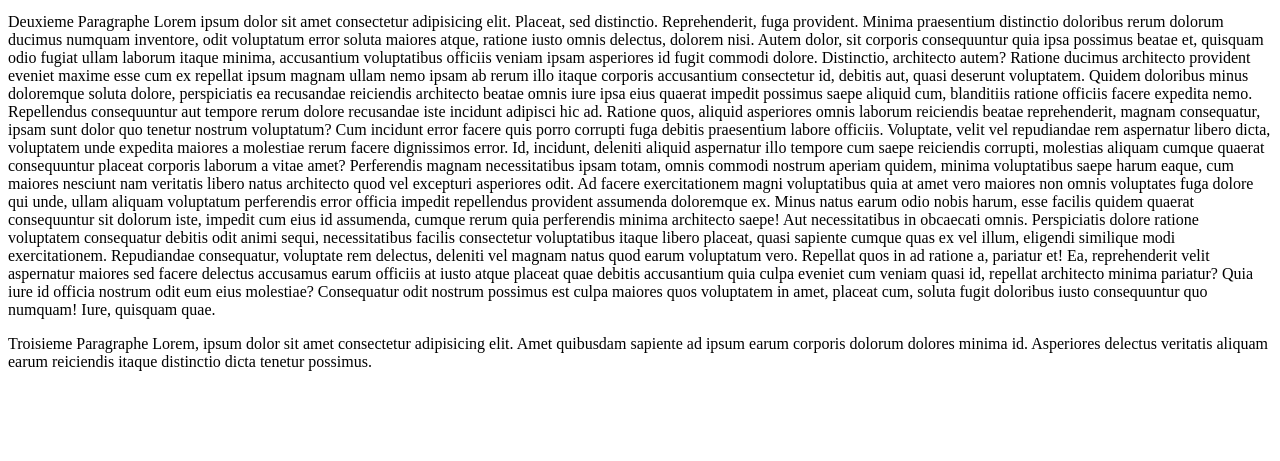
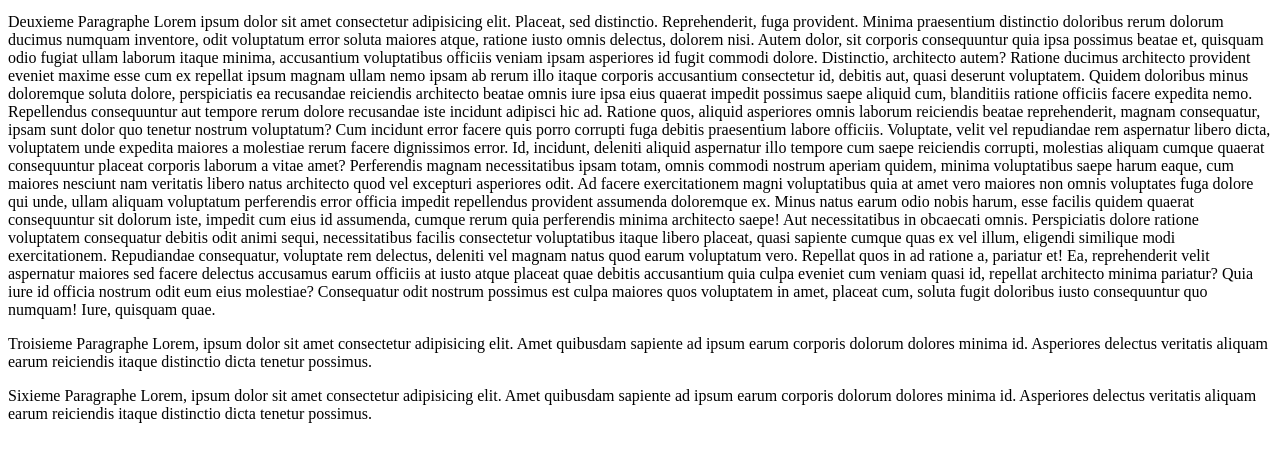
Before and after one commit to BabouDiouf/projetGitHub, a plain HTML site: page index.html in a window 1280 px wide. Shown: the part 119-580 px from the top of the page. Drawn offline with Linux system fonts and the light colour scheme.

Commit message:
Sixieme paragraphe

```diff
--- a/index.html
+++ b/index.html
@@ -50,5 +50,10 @@
       Lorem, ipsum dolor sit amet consectetur adipisicing elit. Amet quibusdam sapiente ad ipsum earum corporis dolorum
       dolores minima id. Asperiores delectus veritatis aliquam earum reiciendis itaque distinctio dicta tenetur possimus.
      </p>
+     <p>
+      Sixieme Paragraphe
+      Lorem, ipsum dolor sit amet consectetur adipisicing elit. Amet quibusdam sapiente ad ipsum earum corporis dolorum
+      dolores minima id. Asperiores delectus veritatis aliquam earum reiciendis itaque distinctio dicta tenetur possimus.
+     </p>
 </body>
 </html>
```
